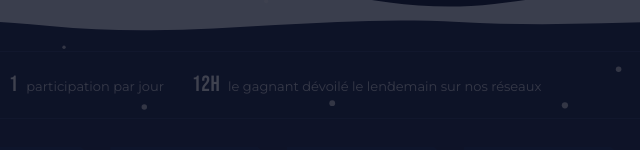
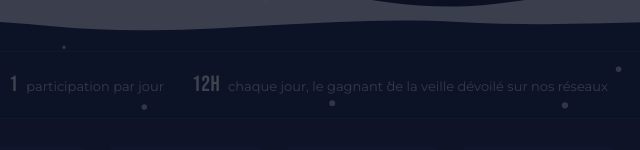
Before and after one commit to louvetlouis97-maker/calendrier-avent, a plain HTML site: page index.html in a window 1280 px wide. Shown: the part 643-793 px from the top of the page, 359-999 px from the left. Drawn offline with nearby package versions, Linux system fonts and the light colour scheme; no server answers.

Commit message:
Add files via upload

```diff
--- a/index.html
+++ b/index.html
@@ -56,7 +56,7 @@
   <div class="info">
     <div><b>24</b> lots offerts par nos partenaires</div>
     <div><b>1</b> participation par jour</div>
-    <div><b>12H</b> le gagnant dévoilé le lendemain sur nos réseaux</div>
+    <div><b>12H</b> chaque jour, le gagnant de la veille dévoilé sur nos réseaux</div>
   </div>
   <div class="grid" id="grid" aria-live="polite"></div>
 </main>
```
